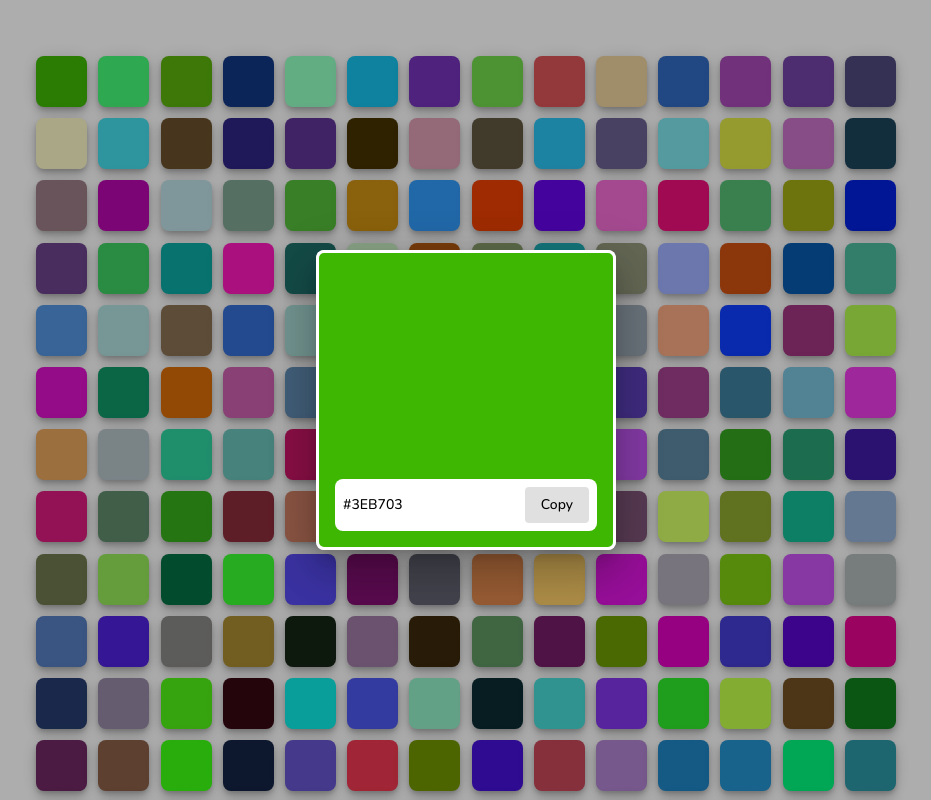
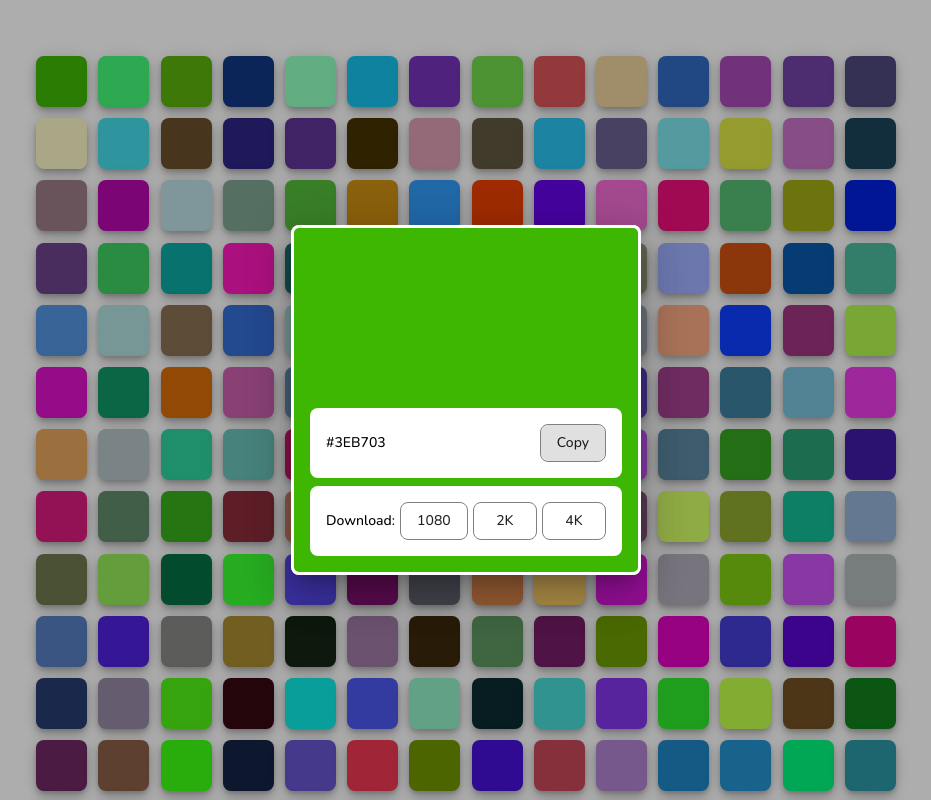
Before and after one commit to DungNg/random-color-angular, an Angular app: page / in a window 1280 px wide. Both pictures are taken after a click on the element 235 px from the left and 81 px from the top of the page. Shown: the whole page, without its empty margins (174-1105 px from the left). Built offline with nearby package versions, Linux system fonts and the light colour scheme.

Commit message:
add download image function

```diff
--- a/src/app/color/color.component.css
+++ b/src/app/color/color.component.css
@@ -54,6 +54,7 @@
 
 .btn-copy {
     box-shadow: var(--box-shadow);
+    border: 1pt solid gray;
 }
 
 .btn-func {
@@ -106,10 +107,11 @@
     justify-content: space-between;
     align-items: center;
     background-color: white;
-    color:black;
+    color: black;
     border-radius: .5rem;
-    padding: .5rem;
-    width: 100%;
+    padding: 1rem;
+    width: auto;
+    flex-wrap: wrap;
 }
 
 .dialog-container {
@@ -122,7 +124,9 @@
     border-radius: .5rem;
     border: .2rem solid white;
     display: flex;
-    align-items: end;
+    flex-direction: column;
+    justify-content: flex-end;
+    gap: .5rem;
 }
 
 ::ng-deep .message {
--- a/src/app/color/color.component.html
+++ b/src/app/color/color.component.html
@@ -6,8 +6,17 @@
         <div class="dialog-container" [ngStyle]="{'backgroundColor': dialogColor}">
           <div class="dialog">
             {{currentColor}}
-            <button mat-raised-button class="btn-copy" [ngStyle]="{'backgroundColor': lightColorCode, 'color': darkColorCode}"
+            <button mat-flat-button class="btn-copy"
               [cdkCopyToClipboard]="currentColor" (click)="openSnackBar(currentColor)">Copy</button>
+          </div>
+          <div class="dialog">
+            Download:
+            <button mat-flat-button class="btn-copy" (click)="downloadImage(0, currentColor)"
+              target="_blank">1080</button>
+            <button mat-flat-button class="btn-copy" (click)="downloadImage(1, currentColor)"
+              target="_blank">2K</button>
+            <button mat-flat-button class="btn-copy" (click)="downloadImage(2, currentColor)"
+              target="_blank">4K</button>
           </div>
         </div>
       </ng-template>
--- a/src/app/color/color.component.ts
+++ b/src/app/color/color.component.ts
@@ -4,7 +4,6 @@
 import { MatDialog } from '@angular/material/dialog';
 import { MatSnackBar } from '@angular/material/snack-bar';
 import { trigger, style, animate, transition } from '@angular/animations';
-
 
 @Component({
   selector: 'app-color',
@@ -14,24 +13,24 @@
     trigger('scale', [
       transition('void => *', [
         style({ scale: 0 }),
-        animate(200, style({ scale: 1 }))
-      ])
+        animate(200, style({ scale: 1 })),
+      ]),
     ]),
     trigger('fade', [
       transition('void => *', [
         style({ opacity: 0 }),
-        animate(200, style({ opacity: 1 }))
-      ])
-    ])
-  ]
+        animate(200, style({ opacity: 1 })),
+      ]),
+    ]),
+  ],
 })
 export class ColorComponent implements OnInit {
-  copyMessage = "copied to clipboard"
-  currentColor = "#FFFFFF";
-  lightColorCode = "#FFFFFF";
-  darkColorCode = "#000000";
+  copyMessage = 'copied to clipboard';
+  currentColor = '#FFFFFF';
+  lightColorCode = '#FFFFFF';
+  darkColorCode = '#000000';
   isLightColor = false;
-  dialogColor = "#000000";
+  dialogColor = '#000000';
   isShowFunc = false;
   isDarkMode = false;
   start = 1;
@@ -41,14 +40,17 @@
   colors: string[] = [];
   delayLoop = interval(0);
 
-  @ViewChild("dialogTemplate", { read: TemplateRef }) dialogTemplate!: TemplateRef<any>;
+  @ViewChild('dialogTemplate', { read: TemplateRef })
+  dialogTemplate!: TemplateRef<any>;
 
-  constructor(private colorService: ColorService,
+  constructor(
+    private colorService: ColorService,
     private matDialog: MatDialog,
-    private _snackBar: MatSnackBar) { }
+    private _snackBar: MatSnackBar
+  ) {}
 
   ngOnInit(): void {
-    const isDarkMode = !!Number(localStorage.getItem("darkMode"));
+    const isDarkMode = !!Number(localStorage.getItem('darkMode'));
     if (isDarkMode) {
       this.darkMode(isDarkMode);
     }
@@ -60,25 +62,24 @@
     this.isLightColor = this.colorService.isLightColor(color);
     this.dialogColor = color;
     const dialogRef = this.matDialog.open(this.dialogTemplate, {
-      width: '300px',
-      height: '300px'
-    })
+      width: '350px',
+      height: '350px',
+    });
   }
 
   openSnackBar(message: string) {
-    this._snackBar.open(`${message} ${this.copyMessage}`, "",
-      {
-        duration: 3000,
-        horizontalPosition: 'end',
-        panelClass: this.isDarkMode ? ['message-dark-mode'] : ['message']
-      })
+    this._snackBar.open(`${message} ${this.copyMessage}`, '', {
+      duration: 3000,
+      horizontalPosition: 'end',
+      panelClass: this.isDarkMode ? ['message-dark-mode'] : ['message'],
+    });
   }
 
   mainFunc() {
     this.isShowFunc = false;
     this.colorsDisplay = [];
     const takeOneByOne = this.delayLoop.pipe(take(this.colors.length));
-    takeOneByOne.subscribe(index => {
+    takeOneByOne.subscribe((index) => {
       this.colorsDisplay.push(this.colors[index]);
 
       if (index === this.colors.length - 1) {
@@ -87,7 +88,7 @@
       setTimeout(() => {
         window.scrollTo(0, document.body.scrollHeight);
       }, 100);
-    })
+    });
   }
 
   sort() {
@@ -103,7 +104,30 @@
 
   darkMode(isDarkMode: boolean) {
     this.isDarkMode = isDarkMode;
-    document.body.classList.toggle("dark-mode");
-    localStorage.setItem("darkMode", +this.isDarkMode + "");
+    document.body.classList.toggle('dark-mode');
+    localStorage.setItem('darkMode', +this.isDarkMode + '');
+  }
+
+  downloadImage(res: number, color: string) {
+    const resolutions = [
+      { name: '1080', width: 1920, height: 1080 },
+      { name: '2K', width: 2048, height: 1080 },
+      { name: '4K', width: 4096, height: 2160 },
+    ];
+    let canvas = document.createElement('canvas');
+    canvas.width = resolutions[res].width;
+    canvas.height = resolutions[res].height;
+    let ctx = canvas.getContext('2d') as CanvasRenderingContext2D;
+    ctx.fillStyle = color;
+    ctx.fillRect(0, 0, resolutions[res].width, resolutions[res].height);
+    let dataURL = canvas.toDataURL();
+
+    var link = document.createElement('a');
+    link.href = dataURL;
+    link.download = `${color}.png`; // Set default file name
+    link.style.display = 'none';
+    document.body.appendChild(link);
+    link.click();
+    document.body.removeChild(link);
   }
 }
```
